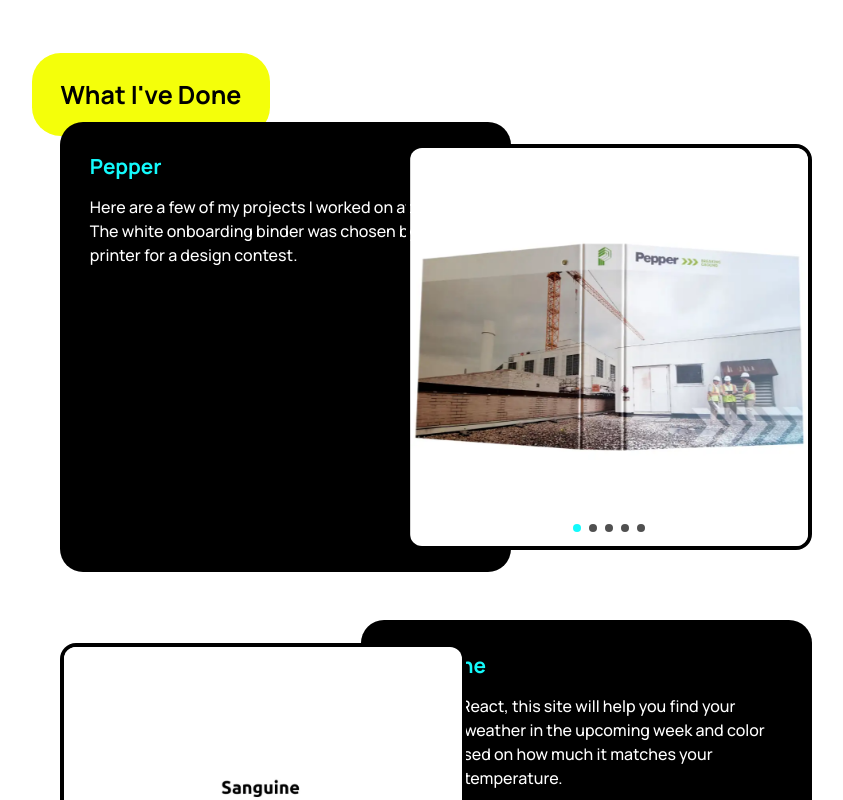
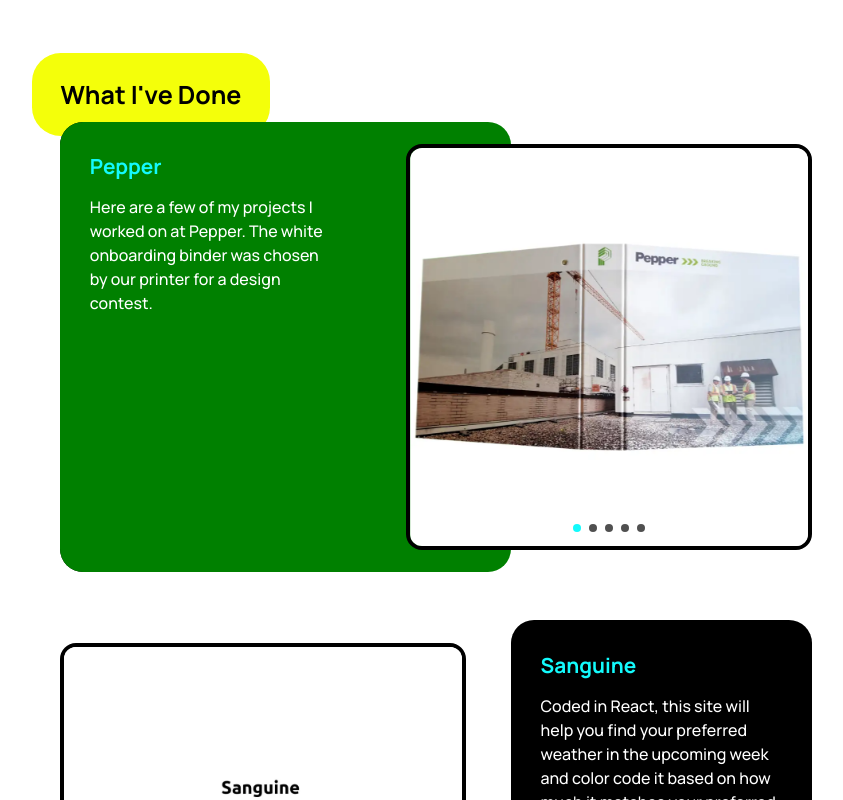
Before and after one commit to tonymichael00/shooz, a React (Create React App) app: page / in a window 1280 px wide. Shown: the part 1680-2480 px from the top of the page, without its empty margins (204-1047 px from the left). Built offline with nearby package versions, Linux system fonts and the light colour scheme.

Commit message:
lengthening project bkd

```diff
--- a/src/Components/Projects/Projects.js
+++ b/src/Components/Projects/Projects.js
@@ -44,6 +44,10 @@
           className="blurb project-blurb-bkd project-blurb-bkd-left"
           variants={itemSideMoveLeft}
         >
+          <motion.div
+            className="blurb project-blurb-bkd project-blurb-bkd-left project-blurb-bkd-color"
+            // variants={itemSideMoveRight}
+          ></motion.div>
           <motion.div
             className="project-blurb-txt project-blurb-txt-left"
             variants={itemSideMoveLeft}
--- a/src/Components/Projects/Projects.scss
+++ b/src/Components/Projects/Projects.scss
@@ -108,15 +108,24 @@
 }
 
 .project-blurb-bkd {
-  position: relative;
-  width: calc(100% + $bkd-width);
+  // position: relative;
+  // width: calc(100% + $bkd-width);
   height: 100%;
+  // padding: 0;
   @media (max-width: $mobile-width) {
     width: 100%;
     height: 150%;
     // top: 50%;
     align-self: flex-start;
     // bottom: 3rem;
+  }
+  &-color {
+    position: absolute;
+    top: 0;
+    left: 0;
+    height: 100%;
+    width: 150%;
+    background-color: green;
   }
   &-left {
     order: 0;
```
